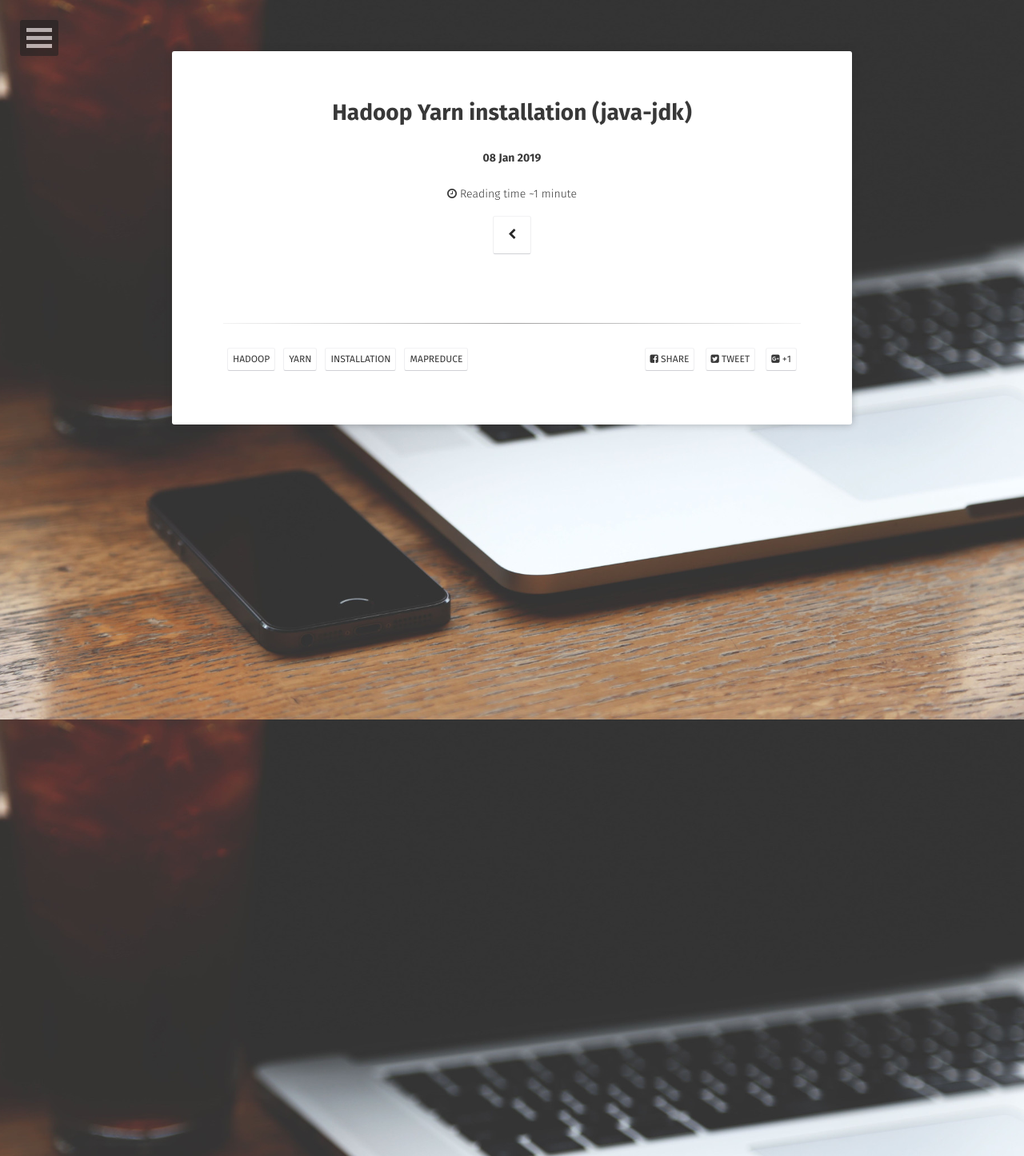
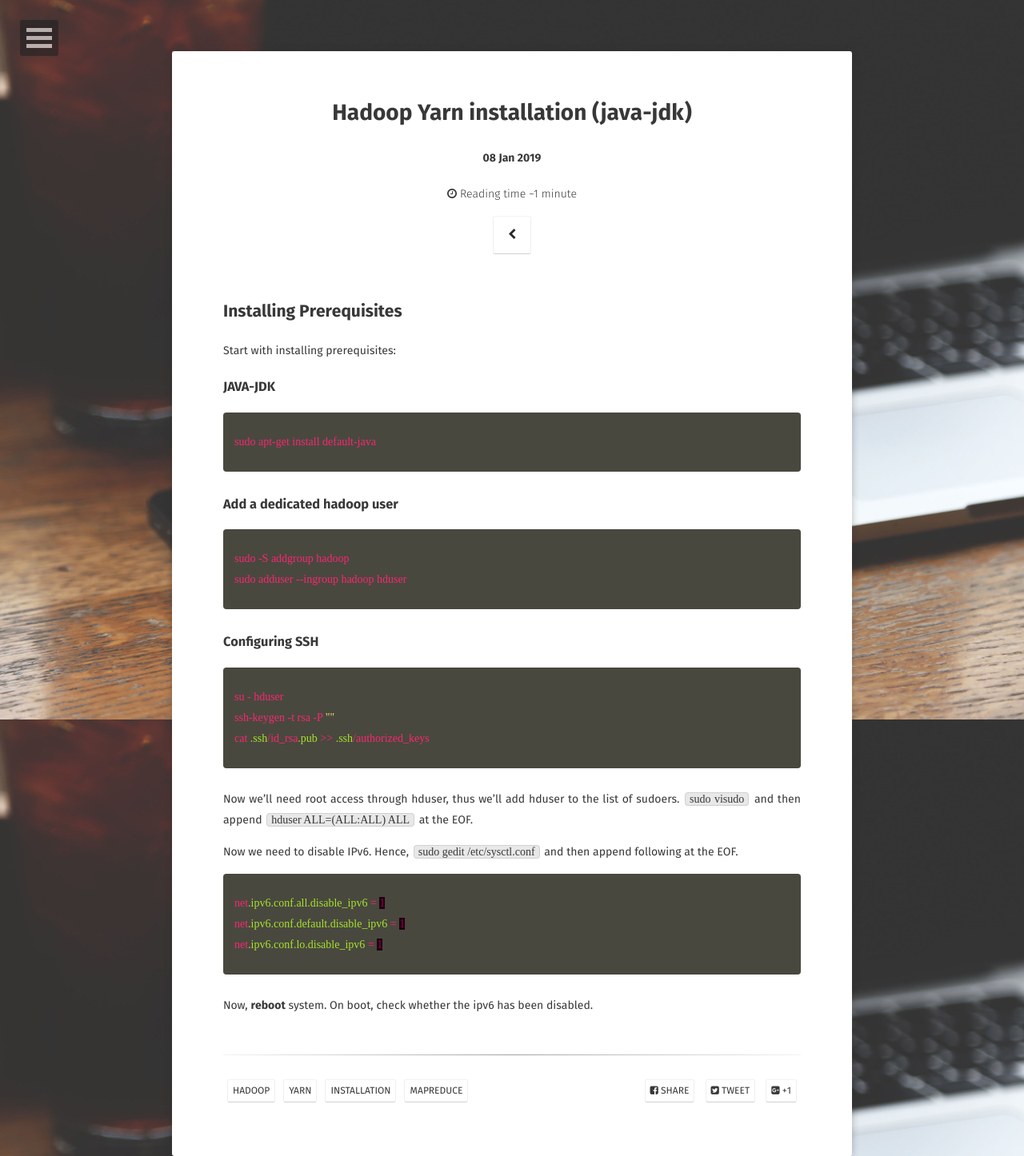
Before and after one commit to rajatgarg149/rajatgarg149.github.io, a Jekyll site: the page built from _posts/2019-01-10-hadoop-yarn-java-jdk-installation.md, in a window 1280 px wide. Shown: the whole page at 80% size. Built offline with Jekyll 4.4.1, drawn with Linux system fonts in a browser that asks for light colours; some web fonts are replaced; comment, search, counter and statistics services are not loaded.

Commit message:
Markdown hadoop first try

```diff
--- a/_posts/2019-01-10-hadoop-yarn-java-jdk-installation.md
+++ b/_posts/2019-01-10-hadoop-yarn-java-jdk-installation.md
@@ -2,7 +2,14 @@
 layout: post
 title:  "Hadoop Yarn installation (java-jdk)"
 date:   2019-01-08
-excerpt: "
+excerpt: ""
+tag:
+- hadoop
+- yarn
+- installation
+- mapreduce
+---
+
 
 ## Installing Prerequisites
 
@@ -10,11 +17,32 @@ Start with installing prerequisites:
 
 ### JAVA-JDK
 
+{% highlight css %}
+sudo apt-get install default-java
+{% endhighlight %}
 
-"
-tag:
-- hadoop
-- yarn
-- installation
-- mapreduce
----
+### Add a dedicated hadoop user
+
+{% highlight css %}
+sudo -S addgroup hadoop
+sudo adduser --ingroup hadoop hduser
+{% endhighlight %}
+
+### Configuring SSH
+
+{% highlight css %}
+su - hduser
+ssh-keygen -t rsa -P ""
+cat .ssh/id_rsa.pub >> .ssh/authorized_keys
+{% endhighlight %}
+
+Now we'll need root access through hduser, thus we'll add hduser to the list of sudoers. `sudo visudo` and then append `hduser ALL=(ALL:ALL) ALL` at the EOF.
+
+Now we need to disable IPv6. Hence, `sudo gedit /etc/sysctl.conf` and then append following at the EOF.
+{% highlight css %}
+net.ipv6.conf.all.disable_ipv6 = 1
+net.ipv6.conf.default.disable_ipv6 = 1
+net.ipv6.conf.lo.disable_ipv6 = 1
+{% endhighlight %}
+
+Now, **reboot** system. On boot, check whether the ipv6 has been disabled.
```
